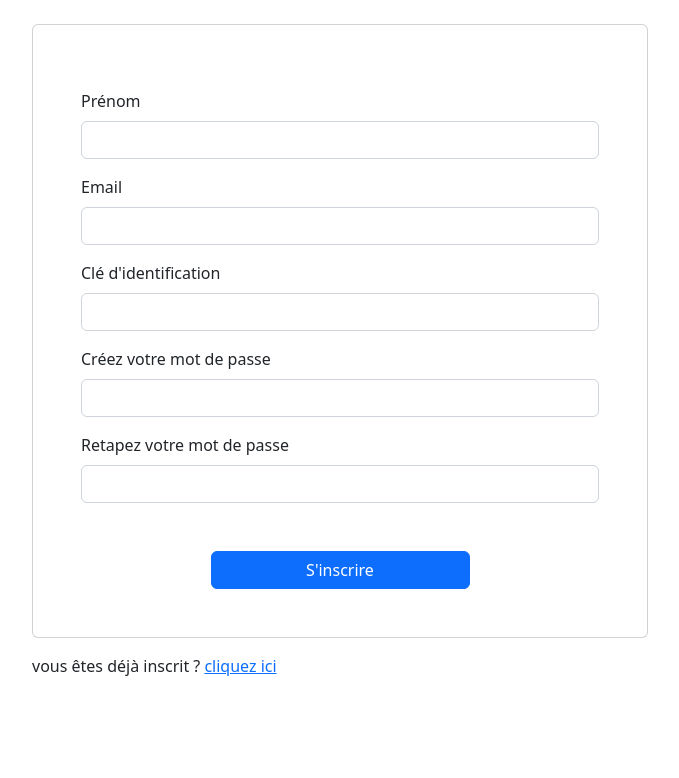
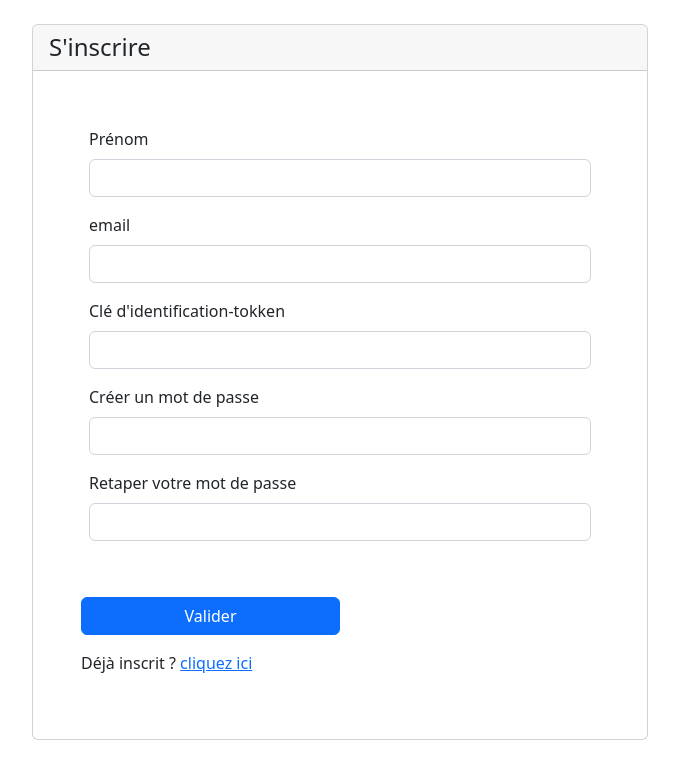
Before and after one commit to LouanFlamain/projetFullStack, a React (Create React App) app in the folder frontend/: page /register in a window 1280 px wide. Shown: the top 778 px of the page, without its empty margins (300-979 px from the left). Built offline with nearby package versions, Linux system fonts and the light colour scheme.

Commit message:
register update

```diff
--- a/frontend/src/pages/register.jsx
+++ b/frontend/src/pages/register.jsx
@@ -7,9 +7,10 @@ export default function Register() {
   };
   return (
     <div className="p-4">
-      <div className="w-50 mx-auto">
-        <form className="card p-5" onSubmit={submit}>
-          <div className="mt-3">
+      <div className="w-50 mx-auto card">
+        <h4 className="card-header">S'inscrire</h4>
+        <form className="card-body p-5" onSubmit={submit} method="POST">
+          <div className="p-2">
             <label for="inputPassword5" className="form-label">
               Prénom
             </label>
@@ -21,33 +22,33 @@ export default function Register() {
               name="username"
             />
           </div>
-          <div className="mt-3">
+          <div className="p-2">
             <label for="inputPassword5" className="form-label">
-              Email
+              email
             </label>
             <input
               type="email"
               id="inputPassword5"
               className="form-control"
               aria-describedby="passwordHelpBlock"
-              name="email"
+              name="username"
             />
           </div>
-          <div className="mt-3">
+          <div className="p-2">
             <label for="inputPassword5" className="form-label">
-              Clé d'identification
+              Clé d'identification-tokken
             </label>
             <input
-              type="text"
+              type="textr"
               id="inputPassword5"
               className="form-control"
               aria-describedby="passwordHelpBlock"
-              name="tokken"
+              name="username"
             />
           </div>
-          <div className="mt-3">
+          <div className="p-2">
             <label for="inputPassword5" className="form-label">
-              Créez votre mot de passe
+              Créer un mot de passe
             </label>
             <input
               type="password"
@@ -57,9 +58,9 @@ export default function Register() {
               aria-describedby="passwordHelpBlock"
             />
           </div>
-          <div className="mt-3">
+          <div className="p-2">
             <label for="inputPassword5" className="form-label">
-              Retapez votre mot de passe
+              Retaper votre mot de passe
             </label>
             <input
               type="password"
@@ -70,12 +71,12 @@ export default function Register() {
             />
           </div>
           <button type="input" className="btn btn-primary w-50 mx-auto mt-5">
-            S'inscrire
+            Valider
           </button>
+          <p className="mt-3">
+            Déjà inscrit ? <Link to="/login">cliquez ici</Link>
+          </p>
         </form>
-        <p className="mt-3">
-          vous êtes déjà inscrit ? <Link to="/login">cliquez ici</Link>
-        </p>
       </div>
     </div>
   );
```
